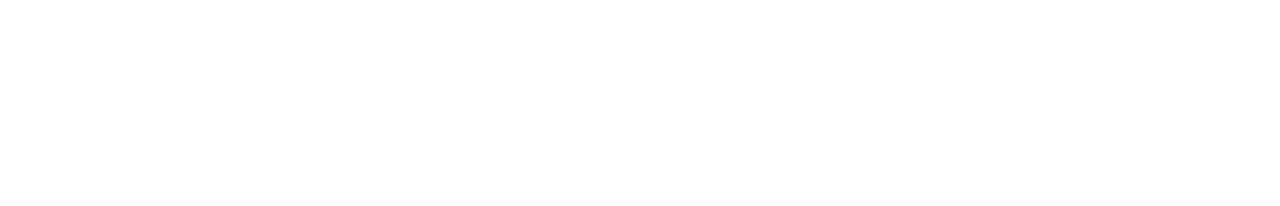
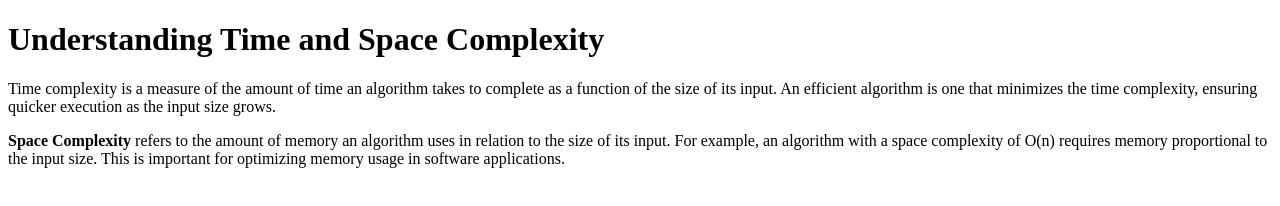
Before and after one commit to acciojob/time-and-space-complexity-keshav-123-code, a website: page main.html in a window 1280 px wide. Drawn offline with Linux system fonts and the light colour scheme.

Commit message:
created a submission

```diff
--- a/main.html
+++ b/main.html
@@ -10,7 +10,9 @@
 	<!-- the entire body must be written by student -->
     <script type="text/javascript" src="./script.js">
 </script>
-
+<h1>Understanding Time and Space Complexity</h1>
+    <p>Time complexity is a measure of the amount of time an algorithm takes to complete as a function of the size of its input. An efficient algorithm is one that minimizes the time complexity, ensuring quicker execution as the input size grows.</p>
+    <p><b>Space Complexity</b> refers to the amount of memory an algorithm uses in relation to the size of its input. For example, an algorithm with a space complexity of O(n) requires memory proportional to the input size. This is important for optimizing memory usage in software applications.</p>
 </body>
 
 </html>
```
